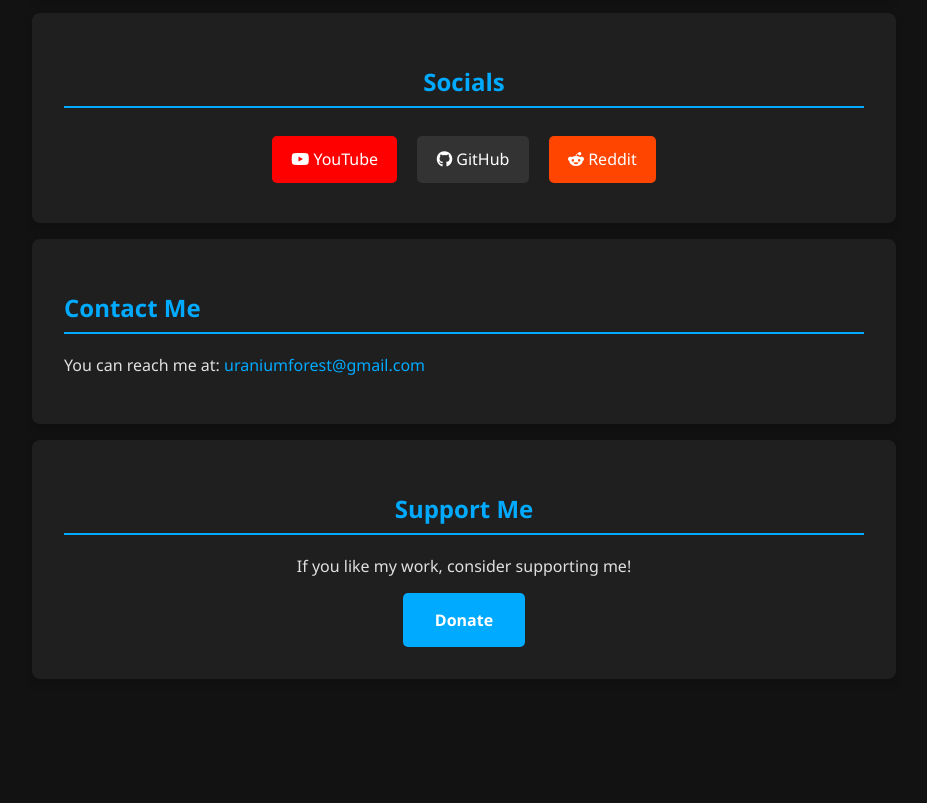
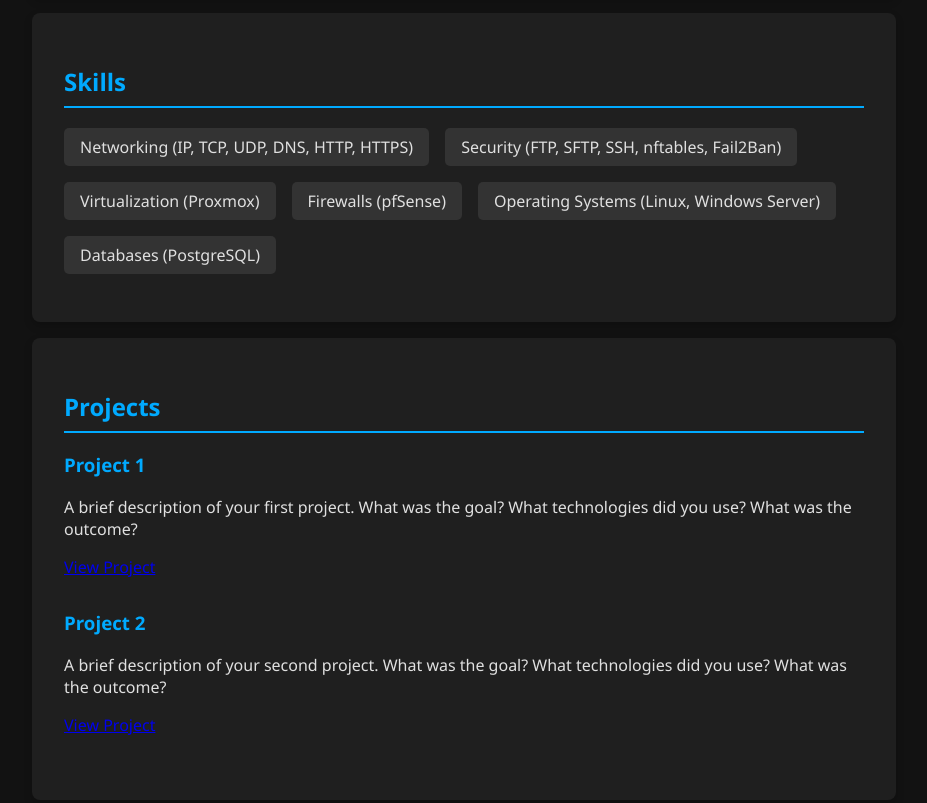
Before and after one commit to UraniumForest/uraniumforest.github.io, a plain HTML site: page index.html in a window 1280 px wide. Shown: the part 469-1272 px from the top of the page, without its empty margins (176-1103 px from the left). Before the commit the page ends 1164 px from the top, so only its background shows below. Drawn offline with Linux system fonts and the light colour scheme.

Commit message:
Update index.html

```diff
--- a/index.html
+++ b/index.html
@@ -95,6 +95,31 @@
         .support-button:hover {
             background-color: #0088cc;
         }
+        .skills-list {
+            list-style: none;
+            padding: 0;
+            display: flex;
+            flex-wrap: wrap;
+            gap: 1rem;
+        }
+        .skills-list li {
+            background-color: #333;
+            padding: 0.5rem 1rem;
+            border-radius: 5px;
+        }
+        .project {
+            margin-bottom: 2rem;
+        }
+        .project h3 {
+            color: #00aaff;
+        }
+        footer {
+            text-align: center;
+            padding: 1rem;
+            background-color: #1f1f1f;
+            border-top: 1px solid #333;
+            margin-top: 2rem;
+        }
     </style>
 </head>
 <body>
@@ -103,6 +128,8 @@
     </header>
     <nav>
         <a href="#about">About Me</a>
+        <a href="#skills">Skills</a>
+        <a href="#projects">Projects</a>
         <a href="#socials">Socials</a>
         <a href="#contact">Contact Me</a>
         <a href="#support">Support Me</a>
@@ -111,6 +138,30 @@
         <h2>About Me</h2>
         <p>I'm an IT professional with knowledge of networking, systems, and data security. I understand how the main internet protocols work, including IP, TCP, UDP, DNS, HTTP, HTTPS, FTP, SFTP, SSH, and more.</p>
         <p>I use tools like Proxmox, pfSense, nftables, and Fail2Ban, and manage systems running Linux and Windows Server. I also work with PostgreSQL databases.</p>
+    </section>
+    <section id="skills">
+        <h2>Skills</h2>
+        <ul class="skills-list">
+            <li>Networking (IP, TCP, UDP, DNS, HTTP, HTTPS)</li>
+            <li>Security (FTP, SFTP, SSH, nftables, Fail2Ban)</li>
+            <li>Virtualization (Proxmox)</li>
+            <li>Firewalls (pfSense)</li>
+            <li>Operating Systems (Linux, Windows Server)</li>
+            <li>Databases (PostgreSQL)</li>
+        </ul>
+    </section>
+    <section id="projects">
+        <h2>Projects</h2>
+        <div class="project">
+            <h3>Project 1</h3>
+            <p>A brief description of your first project. What was the goal? What technologies did you use? What was the outcome?</p>
+            <a href="#" target="_blank">View Project</a>
+        </div>
+        <div class="project">
+            <h3>Project 2</h3>
+            <p>A brief description of your second project. What was the goal? What technologies did you use? What was the outcome?</p>
+            <a href="#" target="_blank">View Project</a>
+        </div>
     </section>
     <section id="socials" class="socials">
         <h2>Socials</h2>
@@ -127,5 +178,8 @@
         <p>If you like my work, consider supporting me!</p>
         <a href="#" class="support-button">Donate</a>
     </section>
+    <footer>
+        <p>&copy; 2025 Uranium Forest</p>
+    </footer>
 </body>
 </html>
```
